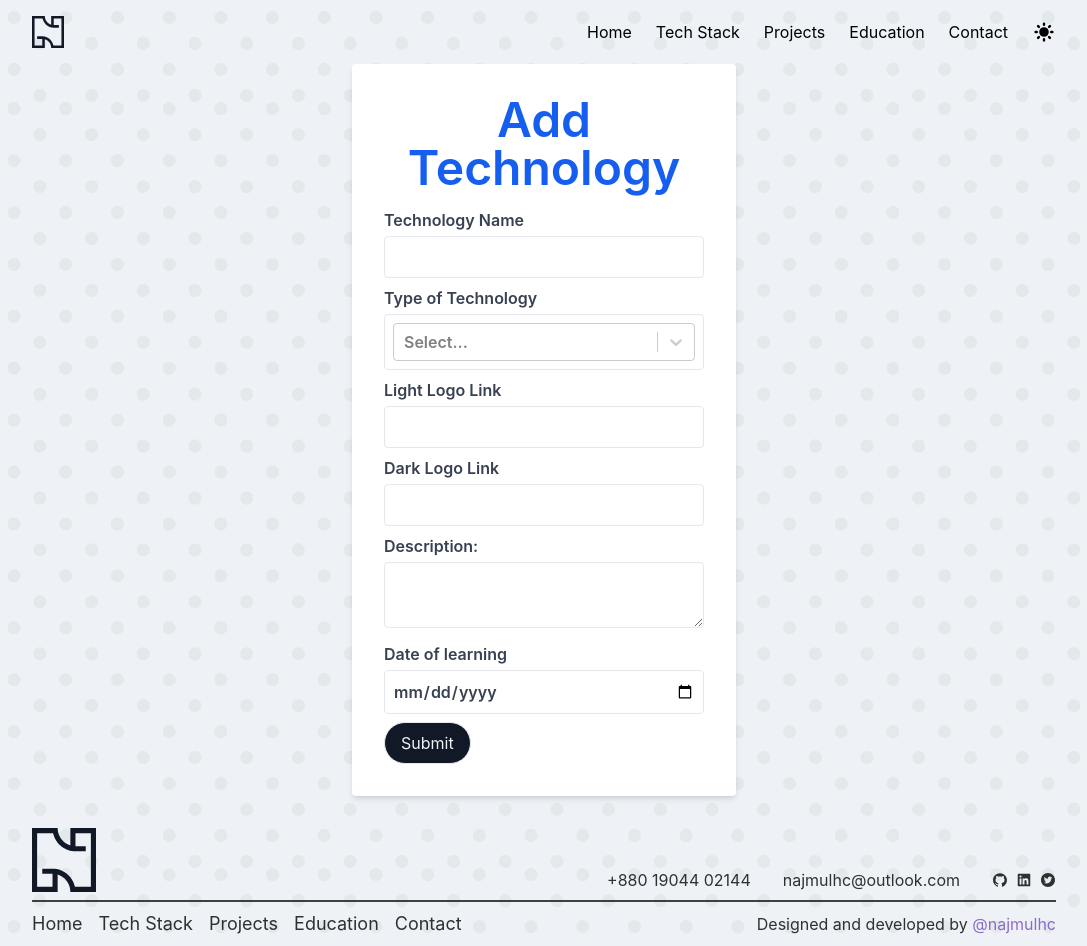
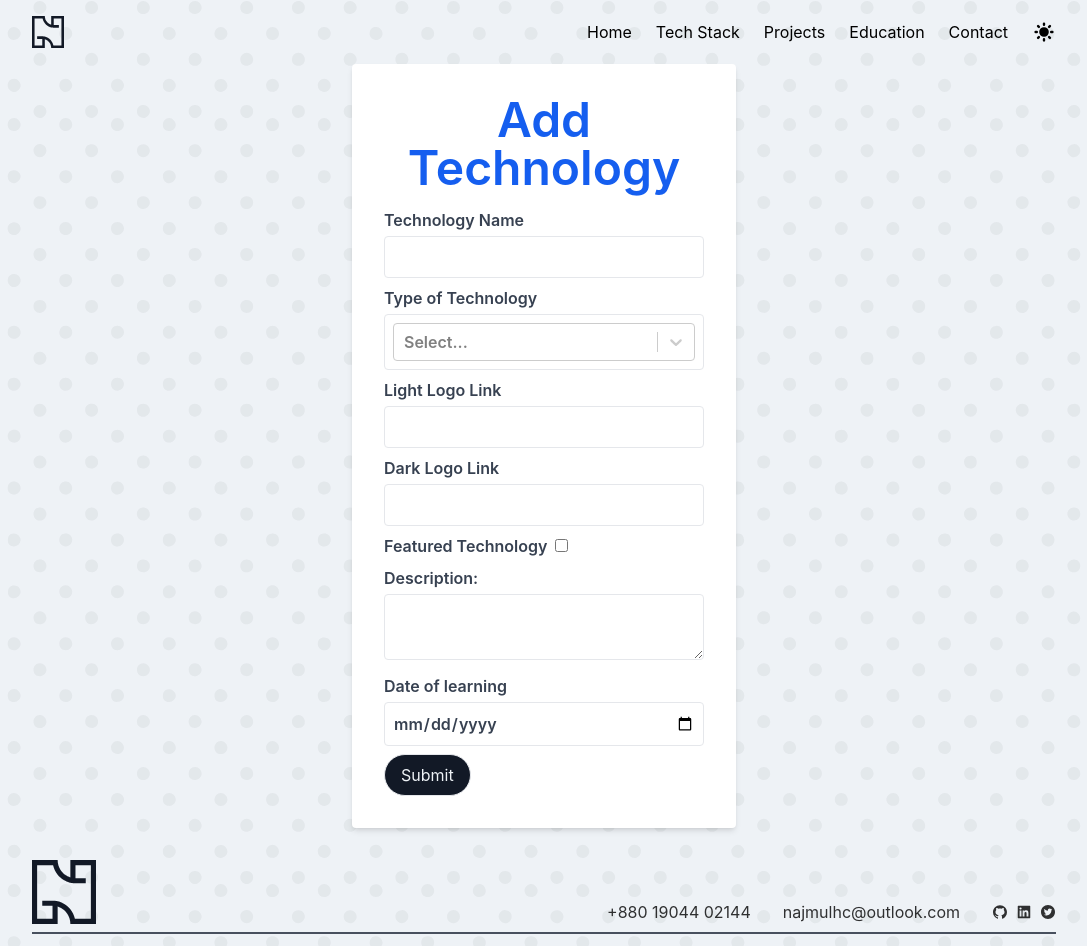
Before and after one commit to najmulhc/najmulhc-portfolio, a Next.js app: page /input/tech in a window 1280 px wide. Shown: the top 946 px of the page, without its empty margins (96-1183 px from the left). Built offline with nearby package versions, Linux system fonts and the light colour scheme.

Commit message:
is featured added

```diff
--- a/src/app/components/Footer/Footer.tsx
+++ b/src/app/components/Footer/Footer.tsx
@@ -32,7 +32,7 @@ const Footer = () => {
           </p>
         </div>
       </div>
-      <hr className="my-2 border border-[#151515] dark:border-[#EEF2F6] opacity-80" />
+      <hr className="my-2 border border-[#202939] dark:border-[#EEF2F6] opacity-80" />
       <div className="footer-bottom">
         <div className="footer-bottom-left">
           <Link href="#">Home</Link>
--- a/src/app/components/PageTitle/PageTitle.jsx
+++ b/src/app/components/PageTitle/PageTitle.jsx
@@ -4,7 +4,7 @@ const PageTitle = ({ pageName, description }) => {
     <>
       <H1 classname="mt-16 text-center">{pageName}</H1>
       <P classname="text-center my-4 ">{description}</P>
-      <hr className="mt-1 border border-[#151515] dark:border-[#EEF2F6] opacity-80 mb-4 w-64 mx-auto" />
+      <hr className="mt-1 border border-[#202939] dark:border-[#EEF2F6] opacity-80 mb-4 w-64 mx-auto" />
     </>
   );
 };
--- a/src/app/components/Titles/Title.jsx
+++ b/src/app/components/Titles/Title.jsx
@@ -3,7 +3,7 @@ const Title = ({ text }) => {
   return (
     <>
       <H2 classname="mb-0 pb-0">{text}</H2>
-      <hr className="mt-1 border border-[#151515] dark:border-[#EEF2F6] opacity-80 mb-4" />
+      <hr className="mt-1 border border-[#202939] dark:border-[#EEF2F6] opacity-80 mb-4" />
     </>
   );
 };
--- a/src/app/input/tech/page.jsx
+++ b/src/app/input/tech/page.jsx
@@ -19,8 +19,10 @@ const Page = () => {
   const { handleSubmit, control, register, reset } = useForm();
   const [type, setType] = React.useState("");
 
+
   const handleInput = async (data) => {
-    const { time, name, darkLogo, lightLogo, description } = data;
+    const { time, name, darkLogo, lightLogo, description, isFeatured } = data;
+    console.log(isFeatured)
     const timeOfLearning = new Date(time).getTime();
     const newTech = {
       type,
@@ -29,6 +31,7 @@ const Page = () => {
       darkLogo,
       lightLogo,
       description,
+      isFeatured,
     };
     // we need to send the tech object to the server.
     const response = await postTechnology(newTech); reset();
@@ -75,6 +78,14 @@ const Page = () => {
           />
         </label>
         <label className="block mb-2 font-semibold text-gray-700">
+          Featured Technology
+          <input
+            type="checkbox"
+            {...register("isFeatured", {})}
+            className="ml-2 mt-1"
+          />
+        </label>
+        <label className="block mb-2 font-semibold text-gray-700">
           Description:
           <textarea
             {...register("description", { required: true })}
--- a/src/models/techmodel.js
+++ b/src/models/techmodel.js
@@ -54,6 +54,10 @@ const techSchema = new mongoose.Schema({
       message: "Time of learning should be a valid Unix timestamp (integer).",
     },
   },
+  isFeatured: {
+    type: Boolean,
+    default: false
+  }
 });
 
 const Tech = mongoose.models.tech || mongoose.model("tech", techSchema);
```
